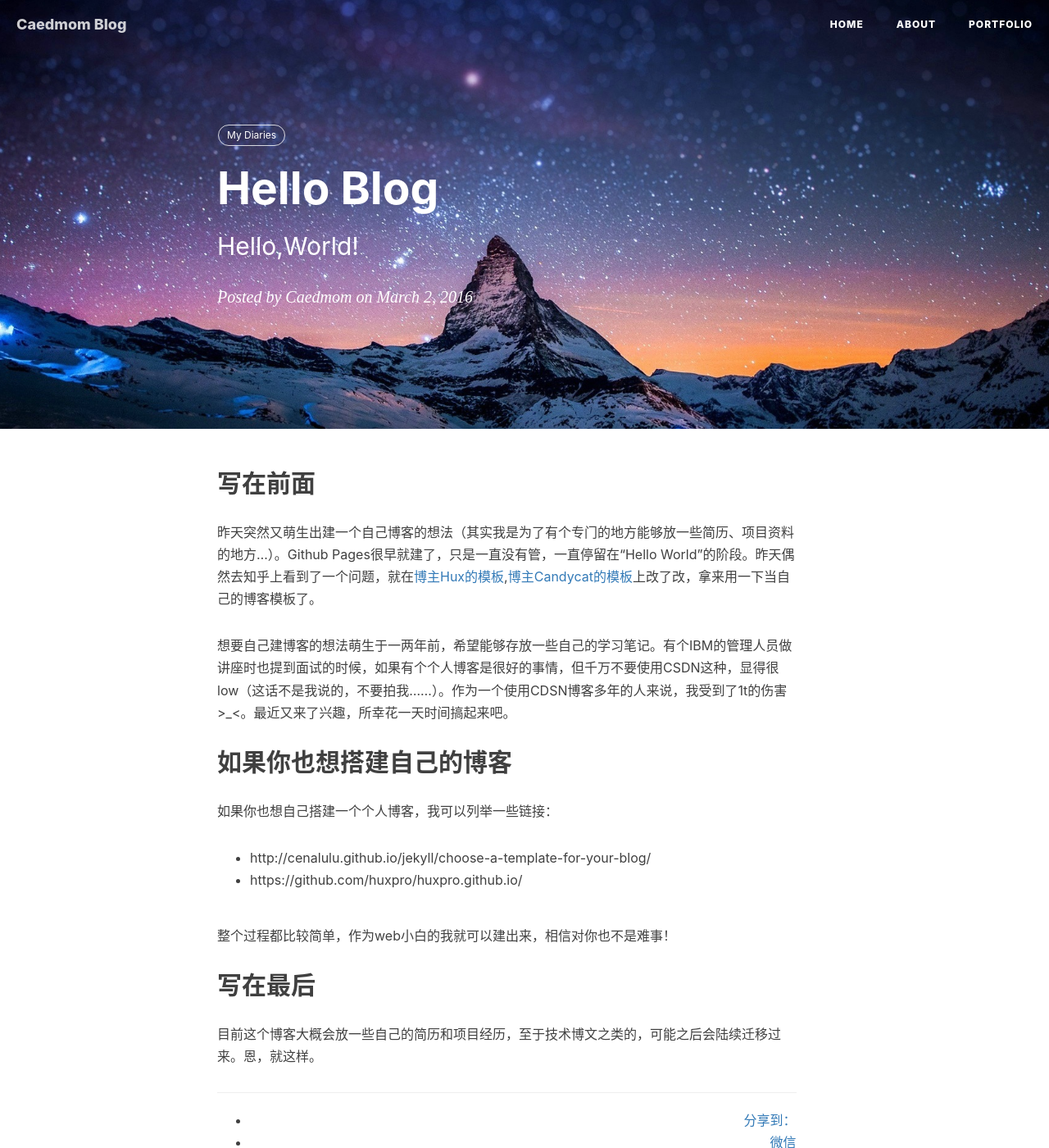
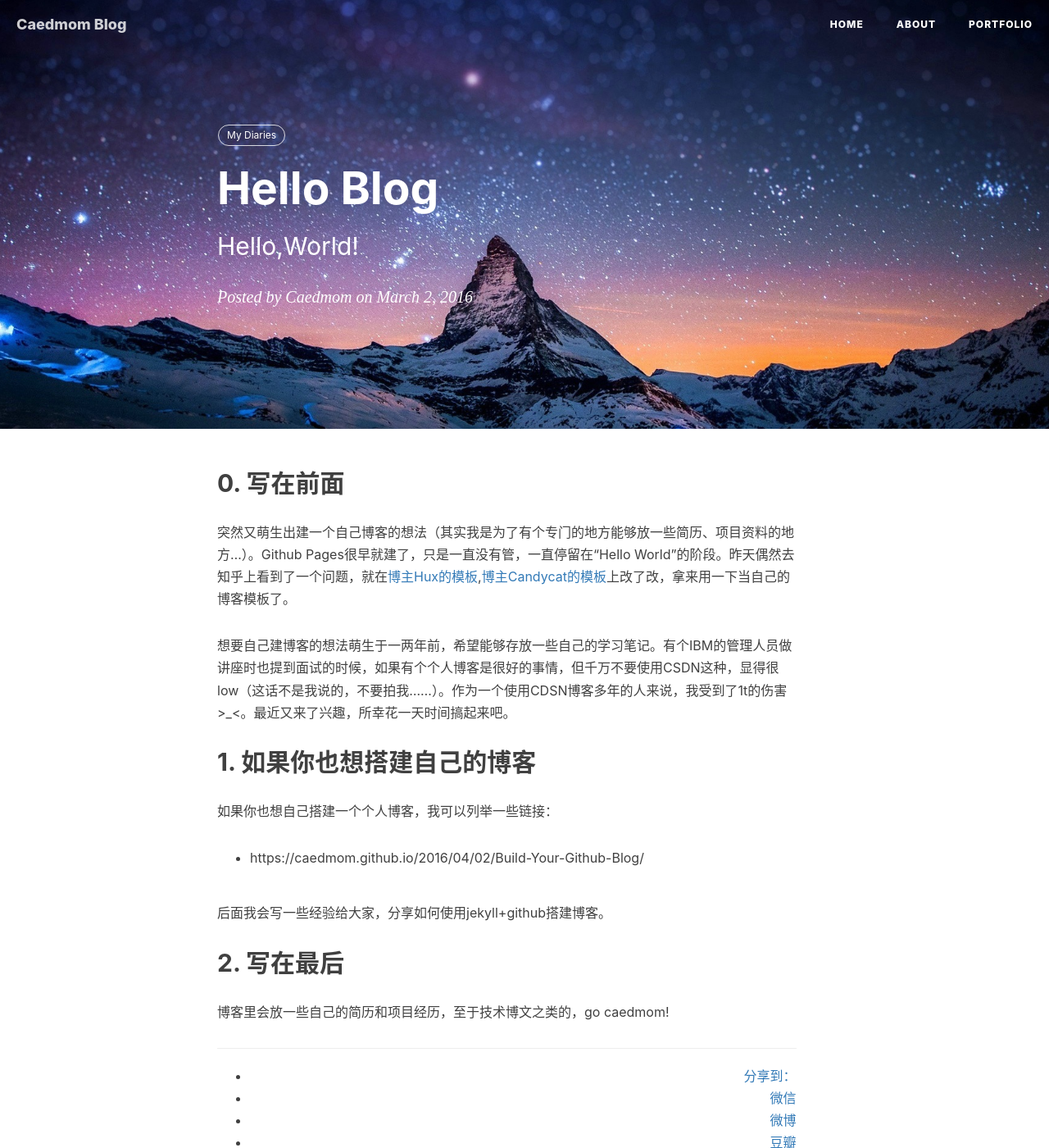
Before and after one commit to caedmom/caedmom.github.io, a Jekyll site: the page built from _posts/2016-03-02-Hello-Blog.markdown, in a window 1280 px wide and 1400 px high. Shown: the whole window at 82% size. Built offline with Jekyll 4.4.1, drawn with Linux system fonts in a browser that asks for light colours; nearby versions of some CDN libraries; comment, search, counter and statistics services are not loaded.

Commit message:
modify-the-fomat-of-blogs

```diff
--- a/_posts/2016-03-02-Hello-Blog.markdown
+++ b/_posts/2016-03-02-Hello-Blog.markdown
@@ -9,21 +9,20 @@ tags:
     - My Diaries
 ---
 
-## 写在前面
+## 0. 写在前面
 
-昨天突然又萌生出建一个自己博客的想法（其实我是为了有个专门的地方能够放一些简历、项目资料的地方…）。Github Pages很早就建了，只是一直没有管，一直停留在“Hello World”的阶段。昨天偶然去知乎上看到了一个问题，就在[博主Hux的模板](http://huangxuan.me/),[博主Candycat的模板](http://candycat1992.github.io/)上改了改，拿来用一下当自己的博客模板了。
+突然又萌生出建一个自己博客的想法（其实我是为了有个专门的地方能够放一些简历、项目资料的地方…）。Github Pages很早就建了，只是一直没有管，一直停留在“Hello World”的阶段。昨天偶然去知乎上看到了一个问题，就在[博主Hux的模板](http://huangxuan.me/),[博主Candycat的模板](http://candycat1992.github.io/)上改了改，拿来用一下当自己的博客模板了。
 
 想要自己建博客的想法萌生于一两年前，希望能够存放一些自己的学习笔记。有个IBM的管理人员做讲座时也提到面试的时候，如果有个个人博客是很好的事情，但千万不要使用CSDN这种，显得很low（这话不是我说的，不要拍我……）。作为一个使用CDSN博客多年的人来说，我受到了1t的伤害>_<。最近又来了兴趣，所幸花一天时间搞起来吧。
 
-## 如果你也想搭建自己的博客
+## 1. 如果你也想搭建自己的博客
 
 如果你也想自己搭建一个个人博客，我可以列举一些链接：
 
-* http://cenalulu.github.io/jekyll/choose-a-template-for-your-blog/
-* https://github.com/huxpro/huxpro.github.io/
+* https://caedmom.github.io/2016/04/02/Build-Your-Github-Blog/
 
-整个过程都比较简单，作为web小白的我就可以建出来，相信对你也不是难事！
+后面我会写一些经验给大家，分享如何使用jekyll+github搭建博客。
 
-## 写在最后
+## 2. 写在最后
 
-目前这个博客大概会放一些自己的简历和项目经历，至于技术博文之类的，可能之后会陆续迁移过来。恩，就这样。
+博客里会放一些自己的简历和项目经历，至于技术博文之类的，go caedmom!
--- a/_posts/2016-06-21-Unity-Fog-of-War.markdown
+++ b/_posts/2016-06-21-Unity-Fog-of-War.markdown
@@ -43,4 +43,6 @@ Enemy:添加 FOW Renderers.cs –控制阴影中是否可见
 
 ![img](/img/in-post/20160622fog-of-war/fog-of-war-demo.gif)
 
+---
+
 最后附上插件下载地址：链接：http://pan.baidu.com/s/1c4uwX4 密码：yaew，感谢支持！
```
Also changed, not shown: _posts/2016-04-02-Build-Your-Github-Blog.markdown (+16 -16 lines), _posts/2016-05-15-OpenGL-Teapot.markdown (+16 -14 lines), _posts/2016-08-09-UE4 Export Videos By Matinee.markdown (+8 -2 lines).
